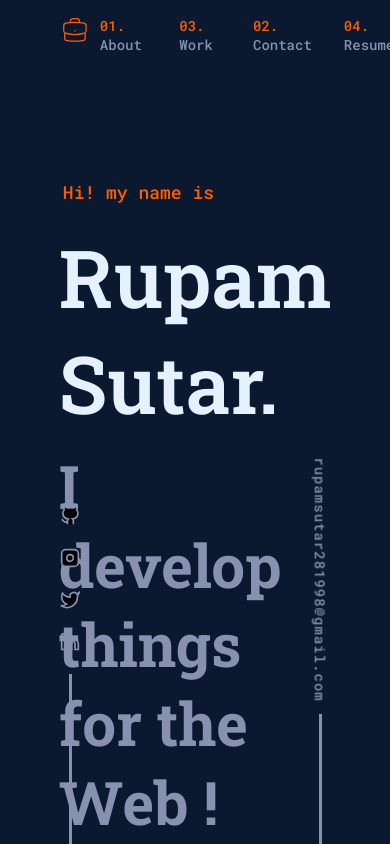
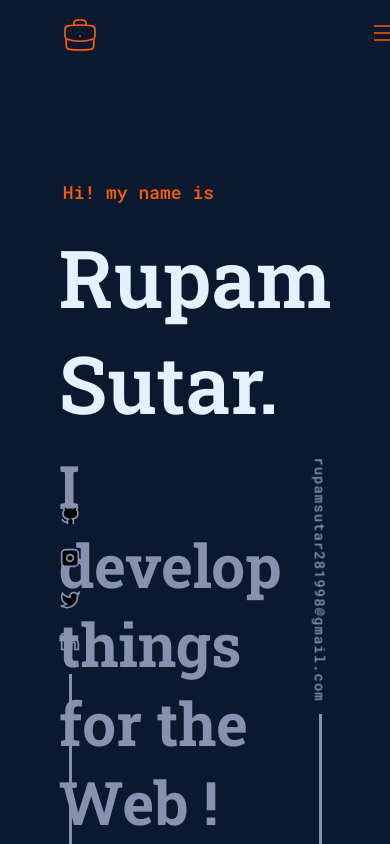
Before and after one commit to rupamsutar/Portfolio, a React (Create React App) app: page / in a window 390 px wide. Shown: the top 844 px of the page. Built offline with nearby package versions, Linux system fonts and the light colour scheme.

Commit message:
navbar icon added

```diff
--- a/src/Components/Navbar/Navbar-content.js
+++ b/src/Components/Navbar/Navbar-content.js
@@ -4,6 +4,16 @@ import resume from "../../Assets/resume.pdf"
 const NavbarContent = () => {
     return(
         <>
+            <input type="checkbox" id="check" className={classes['input']}></input>
+            <label htmlFor="check">
+                <svg
+                    className={classes["checkbox-icon"]}
+                    xmlns="http://www.w3.org/2000/svg"
+                    viewBox="0 0 24 24">
+                    <path
+                        d="M3.75 6.75h16.5M3.75 12h16.5m-16.5 5.25h16.5" />
+                </svg>
+            </label>
             <ul className={classes.navContent}>
                 <li><span className={classes.navNum}>01.</span> <a href="#aboutMe">About</a></li>
                 <li><span className={classes.navNum}>03.</span> <a href="#work">Work</a></li>
--- a/src/Components/Navbar/Navbar-content.module.css
+++ b/src/Components/Navbar/Navbar-content.module.css
@@ -44,21 +44,33 @@
     animation-fill-mode: backwards;
 }
 
-/* .navContent li a .resume-button:link {
-    font-weight: 400;
-    font-size: 16px;
-    text-decoration: none;
-    display: inline-block;
-    font-family: 'Roboto Mono', serif;
-    color: #ff5e00;
-    padding: 16px 32px;
-    border-radius: 10px;
-    border: 2px solid #ff5e00;
-    background-color: #0a192f;
-    margin-top: 20px;
 
-    transition: all 0.2s;
-} */
+/* Collapsable Navbar content */
+
+.input {
+    display: none;
+}
+
+.checkbox-icon {
+    display: none;
+    height: 3.2rem;
+    width: 3.2rem;
+    stroke: var(--contrast-1);
+    stroke-width: 0.1rem;
+
+}
+
+@media (max-width: 900px) {
+
+    .checkbox-icon {
+        display: inline-block;
+    }
+
+    .navContent{
+        display: none;
+    }
+}
+
 
 @keyframes moveInBottom {
     0% {
--- a/src/index.css
+++ b/src/index.css
@@ -32,8 +32,8 @@ html {
 }
 
 body {
-  background-color: #0a192f;
-  color: rgb(204, 214, 246);
+  background-color: var(--dark-blue-1);
+  color: var(--text-shade-4);
   font-size: 1.6rem;
   font-family: 'Roboto Slab', serif;
 }
```
